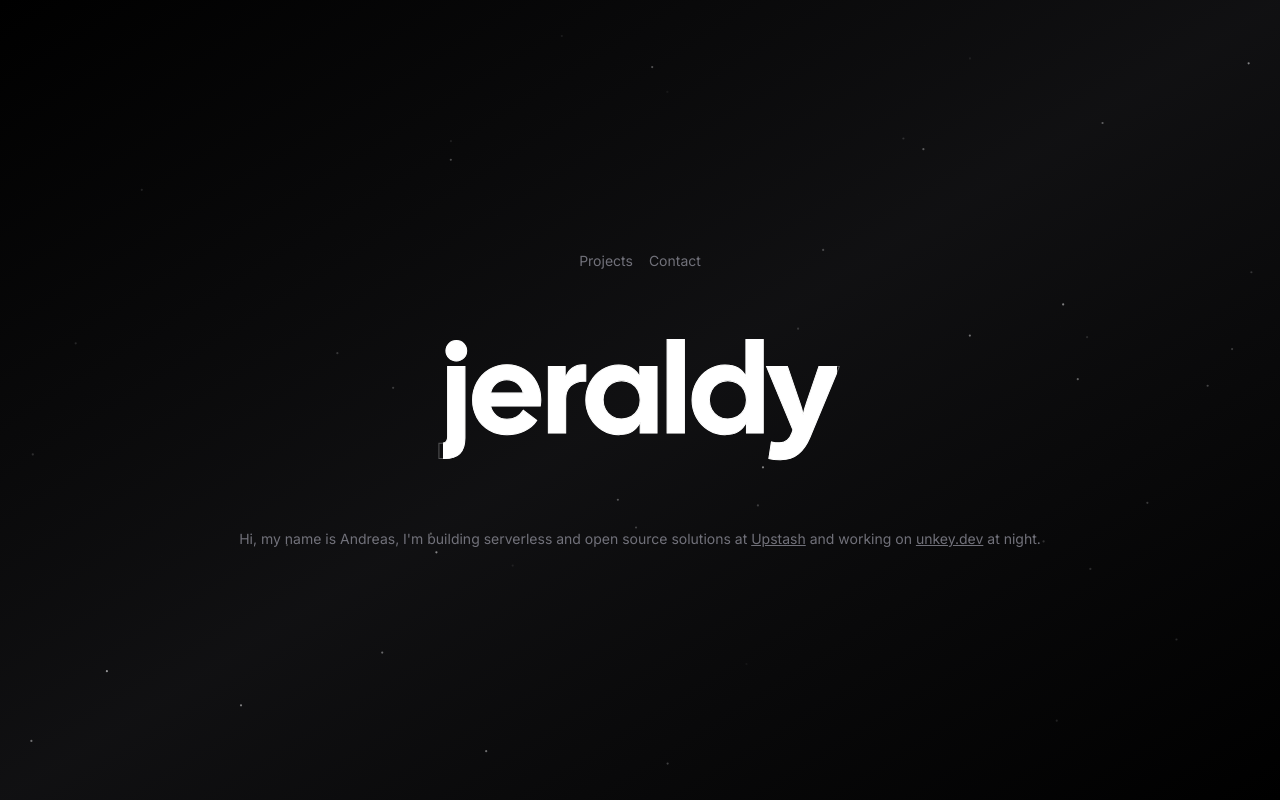
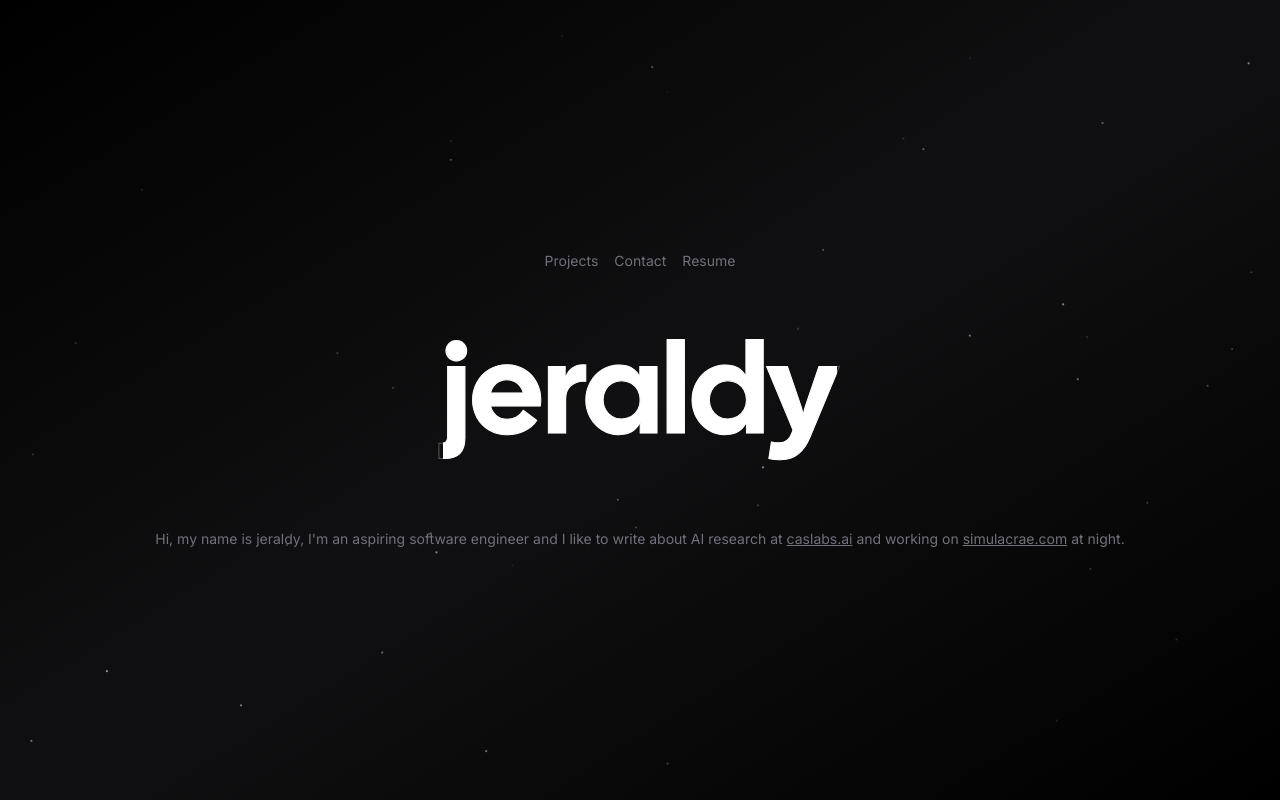
Before and after one commit to caslabs/jeraldy.com, a Next.js app: page / in a window 1280 px wide. Built offline with nearby package versions, Linux system fonts and the light colour scheme; no server answers; what tailwindcss-debug-screens would draw is missing.

Commit message:
resume check

```diff
--- a/app/components/nav.tsx
+++ b/app/components/nav.tsx
@@ -40,6 +40,12 @@ export const Navigation: React.FC = () => {
 						>
 							Contact
 						</Link>
+						<Link
+							href="/resume"
+							className="duration-200 text-zinc-400 hover:text-zinc-100"
+						>
+							Resume
+						</Link>
 					</div>
 
 					<Link
--- a/app/page.tsx
+++ b/app/page.tsx
@@ -21,6 +21,15 @@ export default function Home() {
 							{item.name}
 						</Link>
 					))}
+
+						<a
+                        href="resume.pdf" // Update the path to your resume
+                        className="text-sm duration-500 text-zinc-500 hover:text-zinc-300"
+                        target="_blank"
+                        rel="noopener noreferrer"
+                    	>
+                        	Resume
+                    	</a>
 				</ul>
 			</nav>
 			<div className="hidden w-screen h-px animate-glow md:block animate-fade-left bg-gradient-to-r from-zinc-300/0 via-zinc-300/50 to-zinc-300/0" />
@@ -35,24 +44,23 @@ export default function Home() {
 			<div className="hidden w-screen h-px animate-glow md:block animate-fade-right bg-gradient-to-r from-zinc-300/0 via-zinc-300/50 to-zinc-300/0" />
 			<div className="my-16 text-center animate-fade-in">
 				<h2 className="text-sm text-zinc-500 mx-6">
-					Hi, my name is Andreas, I'm building serverless and open source
-					solutions at{" "}
+					Hi, my name is jeraldy, I'm an aspiring software engineer and I like to write about AI research at
+					{" "}
 					<Link
 						target="_blank"
-						href="https://upstash.com"
+						href="https://caslabs.ai"
 						className="underline duration-500 hover:text-zinc-300"
 					>
-						Upstash
+						caslabs.ai
 					</Link>
-
 
 					<wbr /> and working on{" "}
 					<Link
 						target="_blank"
-						href="https://unkey.dev"
+						href="https://simulacrae.com"
 						className="underline duration-500 hover:text-zinc-300"
 					>
-						unkey.dev
+						simulacrae.com
 					</Link>{" "}
 					at night.
 				</h2>
--- /dev/null
+++ b/app/resume/page.tsx
@@ -0,0 +1,19 @@
+"use client";
+import { Github, Mail, Twitter } from "lucide-react";
+import Link from "next/link";
+import { Navigation } from "../components/nav";
+import { Card } from "../components/card";
+import { Document, Page } from 'react-pdf';
+import { useState } from 'react';
+
+export default function Example() {
+    return (
+        <div className="bg-gradient-to-tl from-zinc-900/0 via-zinc-900 to-zinc-900/0">
+            <Navigation />
+            <div className="container flex items-center justify-center min-h-screen px-4 mx-auto">
+				<div className="w-full mt-32 sm:mt-0">
+                </div>
+            </div>
+        </div>
+    );
+}
--- a/package.json
+++ b/package.json
@@ -1,5 +1,5 @@
 {
-  "name": "chronark.com",
+  "name": "jeraldy.com",
   "version": "0.1.0",
   "private": true,
   "scripts": {
@@ -20,6 +20,7 @@
     "next-contentlayer": "^0.3.4",
     "react": "^18.2.0",
     "react-dom": "^18.2.0",
+    "react-pdf": "^7.5.1",
     "react-wrap-balancer": "^1.1.0",
     "rehype-autolink-headings": "^7.0.0",
     "rehype-pretty-code": "^0.10.1",
```
Also changed, not shown: public/types/mdx.d.ts (renamed from types/mdx.d.ts), 2 other files (tests, documents, lock files or other folders).
